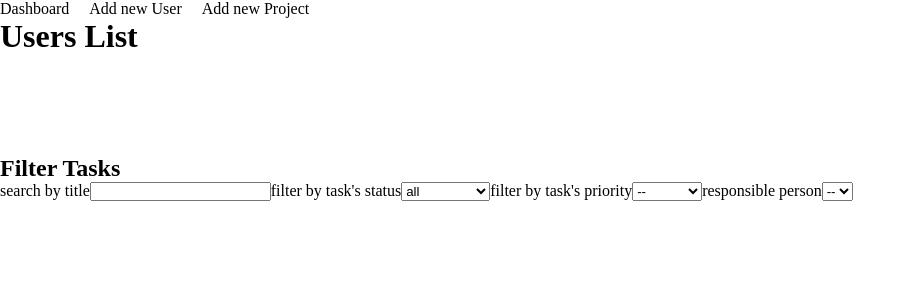
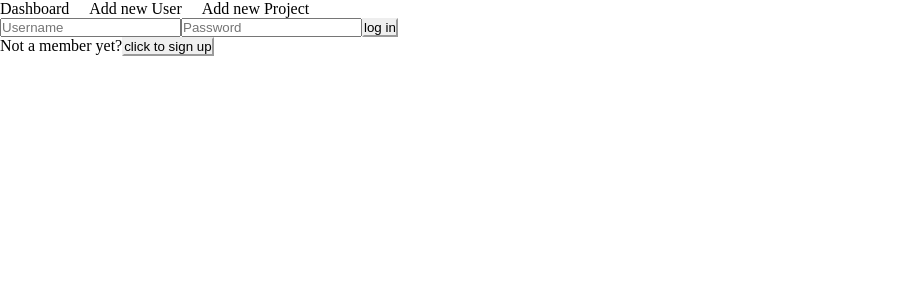
Before and after one commit to HasanKazemi/Team-Task-Management, a React (Vite) app: page / in a window 1280 px wide. Shown: the top 300 px of the page, without its empty margins (0-916 px from the left). Built offline with nearby package versions, Linux system fonts and the light colour scheme.

Commit message:
handle signup and login to access to website

```diff
--- a/src/App.tsx
+++ b/src/App.tsx
@@ -1,12 +1,20 @@
 import { Outlet } from 'react-router-dom'
 import './App.css'
 import Menu from './components/Menu'
+import AuthPage from './pages/AuthPage'
+import { useSelector } from 'react-redux'
+import { Auth } from './redux/slices/AuthSlice'
+
 
 function App() {
+  const isAuthenticated = useSelector((state:{auth:Auth}) =>state.auth.isAuthenticated)
   return (
     <>
       <Menu/>
-      <Outlet/>
+      {!isAuthenticated ? (<AuthPage />)
+      :
+      (<Outlet/>)
+      }
     </>
   )
 }
--- a/src/pages/AuthPage.tsx
+++ b/src/pages/AuthPage.tsx
@@ -2,6 +2,8 @@ import React, { useState } from 'react';
 import { useDispatch, useSelector } from 'react-redux';
 import { userActions } from '../redux/slices/UserSlice';
 import { User } from '../types';
+import { useNavigate } from 'react-router-dom';
+import { login } from '../redux/slices/AuthSlice';
 
 const AuthPage: React.FC = () => {
   const [isLogin, setIsLogin] = useState(true)
@@ -9,6 +11,7 @@ const AuthPage: React.FC = () => {
   const [password, setPassword] = useState('');
   const [error, setError] = useState('');
   const [loading, setLoading] = useState(false);
+  const navigate = useNavigate()
 
   const dispatch = useDispatch()
   const users: Array<User> = useSelector((state: { users: User[] }) => state.users)
@@ -29,7 +32,7 @@ const AuthPage: React.FC = () => {
     return true;
   };
 
-  const signup = () => {
+  const handleSignup = () => {
     const newUser : User = {
         id: users.length + 1,
         name: username,
@@ -37,6 +40,16 @@ const AuthPage: React.FC = () => {
         role: "member",
     }
     dispatch(userActions.addUser(newUser))
+    dispatch(login(newUser))
+  }
+
+  const handleLogin = () => {
+    const detectedUser = users?.find(user => user.name === username && user.password === password)
+    if (!detectedUser) {
+      return setError("user not found")
+    }
+    dispatch(login(detectedUser))
+    navigate("/")
   }
 
   const handleRegister = (e: React.FormEvent) => {
@@ -45,7 +58,7 @@ const AuthPage: React.FC = () => {
     setLoading(true);
     setError('');
 
-    !isLogin && signup();
+    isLogin ? handleLogin() : handleSignup();
 
     setTimeout(() => {
       setLoading(false);
```
